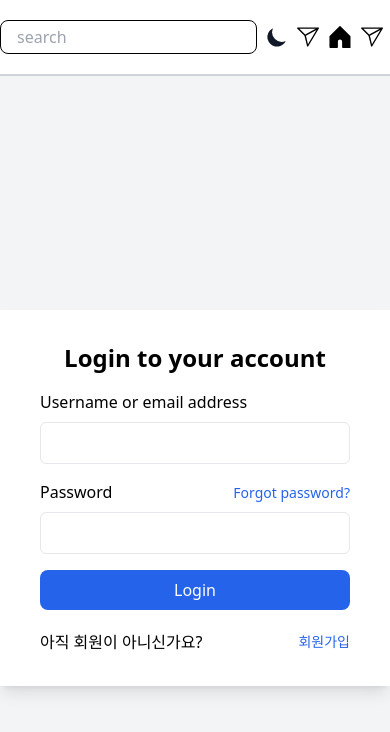
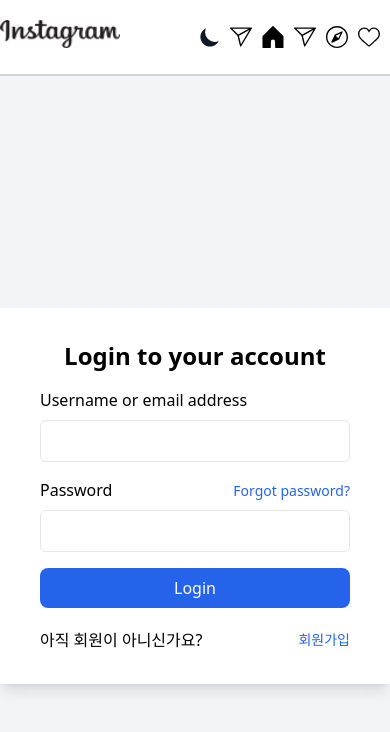
Before and after one commit to woodi97/clone_coding, a Next.js app in the folder instagram/: page /login in a window 390 px wide. Shown: the top 732 px of the page. Built offline with nearby package versions, Linux system fonts and the light colour scheme.

Commit message:
Modify: Remove Search Bar on Mobile

```diff
--- a/instagram/src/components/common/Navigation/index.tsx
+++ b/instagram/src/components/common/Navigation/index.tsx
@@ -59,7 +59,7 @@
             )}
           </div>
         </Link>
-        <div className="flex px-2 py-1 items-center border border-solid border-black space-x-2 rounded-lg dark:bg-gray-700">
+        <div className="hidden md:flex px-2 py-1 items-center border border-solid border-black space-x-2 rounded-lg dark:bg-gray-700">
           <ImageWrapper
             src={searchIcon}
             width={20}
--- a/instagram/src/components/common/modal/ModalContainer.tsx
+++ b/instagram/src/components/common/modal/ModalContainer.tsx
@@ -45,7 +45,9 @@
       />
       <div className="relative z-[998] w-full sm:max-w-lg sm:min-w-[20rem] rounded-md bg-white dark:bg-gray-700">
         <div className=" px-8">
-          <h1 className="text-md text-center py-2 border-b-2">{title}</h1>
+          <h1 className="text-md text-center py-2 border-b-2 dark:text-white">
+            {title}
+          </h1>
         </div>
         <HorizontalLine />
         <div className=" px-8">
--- a/instagram/src/components/common/modal/PostCreateModal.tsx
+++ b/instagram/src/components/common/modal/PostCreateModal.tsx
@@ -65,7 +65,7 @@
         <form className="flex h-full flex-col items-start space-y-4">
           <div className="flex w-full h-full space-x-2">
             <label
-              className="w-full text-center px-6 py-3 bg-gray-700 rounded-lg text-white cursor-pointer"
+              className="w-full text-center px-6 py-3 bg-gray-700 rounded-lg text-white cursor-pointer dark:bg-gray-300"
               htmlFor="image"
             >
               이미지 업로드
```
Also changed, not shown: instagram/src/pages/profile.tsx (indentation only), 1 other file (tests, documents, lock files or other folders).
